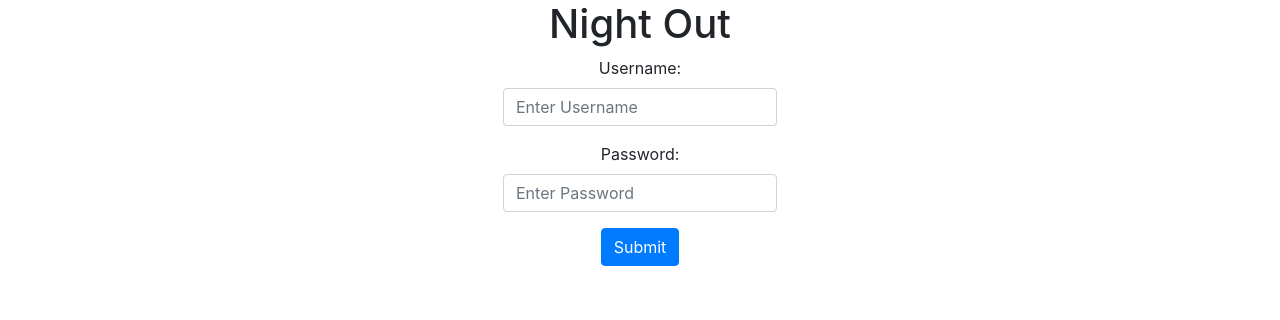
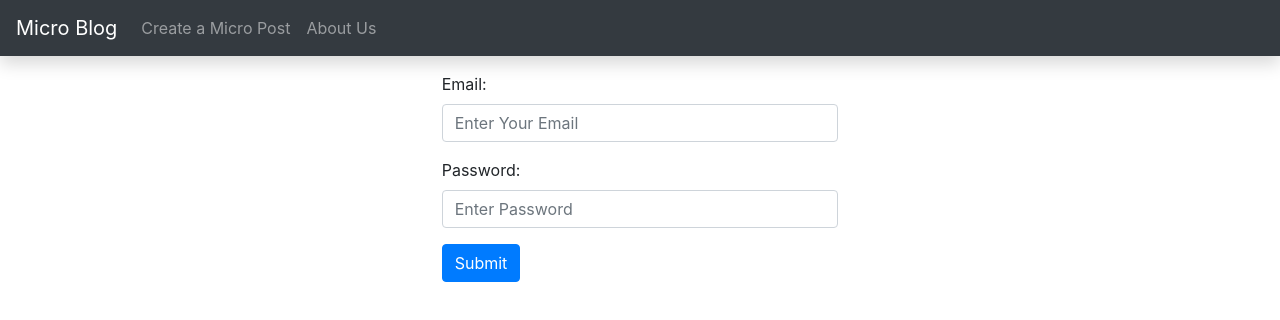
Before and after one commit to CUNYTechPrep/project-starter, a React (Create React App) app in the folder client/: page / in a window 1280 px wide. Shown: the top 320 px of the page. Built offline with nearby package versions, Linux system fonts and the light colour scheme.

Commit message:
updated/added routings for landing page and profile page

```diff
--- a/client/src/App.js
+++ b/client/src/App.js
@@ -6,74 +6,10 @@ import {
   Link,
   NavLink,
 } from "react-router-dom";
-import PostsListPage from "./pages/PostsListPage";
-import PostFormPage from "./pages/PostFormPage";
-import ShowPostPage from "./pages/ShowPostPage";
-import AboutUsPage from "./pages/AboutUsPage";
+import ProfilePage from "./pages/ProfilePage";
+import LandingPage from "./pages/LandingPage";
 
 import "./App.css";
-
-class LoginForm extends React.Component {
-  constructor(props) {
-    super(props);
-    this.state = {
-      username: "",
-      password: "",
-    };
-
-    this.handleInputChange = this.handleInputChange.bind(this);
-  }
-  handleInputChange(event) {
-    const target = event.target;
-    const value = target.value;
-    const name = target.name;
-
-    this.setState({
-      [name]: value,
-    });
-  }
-  render() {
-    return (
-      <div>
-        {/*Inquiry: onChange on both input fields and submit button*/}
-        {/* <h1>{this.state.username}    {this.state.password}</h1> */}
-        <form>
-          <div class="form-group">
-            <label for="inputUsername">Username: </label>
-            <input
-              required
-              name="username"
-              type="text"
-              class="form-control"
-              id="inputUsername"
-              placeholder="Enter Username"
-              onChange={this.handleInputChange}
-            />
-          </div>
-          <div class="form-group">
-            <label for="inputPassword">Password: </label>
-            <input
-              required
-              name="password"
-              type="password"
-              class="form-control"
-              id="inputPassword"
-              placeholder="Enter Password"
-              onChange={this.handleInputChange}
-            />
-          </div>
-          <button
-            type="submit"
-            class="btn btn-primary"
-            onChange={this.handleInputChange}
-          >
-            Submit
-          </button>
-        </form>
-      </div>
-    );
-  }
-}
 
 function Navigation(props) {
   return (
@@ -101,17 +37,12 @@ class App extends React.Component {
   render() {
     return (
       <Router>
-        {/* <Navigation /> */}
-        <div className="container-fluid text-center">
-          <h1>Night Out</h1>
-          <div className="row justify-content-center">
-            <Switch>
-              {/* <Route path="/posts/new" component={PostFormPage} />
-                <Route path="/posts/:id" component={ShowPostPage} />
-                <Route path="/about-us" component={AboutUsPage} /> */}
-              <Route path="/" component={LoginForm} />
-            </Switch>
-          </div>
+        <Navigation />
+        <div>
+          <Switch>
+            <Route path="/users/:email" component={ProfilePage} />
+            <Route path="/" component={LandingPage} />
+          </Switch>
         </div>
       </Router>
     );
```
